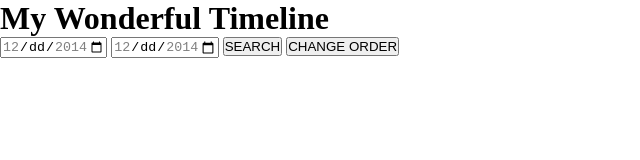
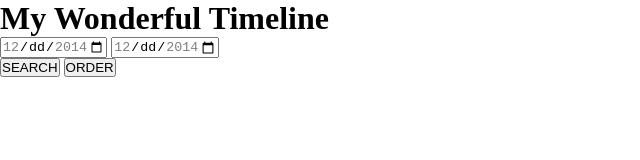
Before and after one commit to elmurie/wipitalia_exercise, a website built with webpack: page src/index.html in a window 1280 px wide. Shown: the whole page, without its empty margins (0-640 px from the left). Built offline with nearby package versions, Linux system fonts and the light colour scheme; no server answers.

Commit message:
html refactor

```diff
--- a/src/index.html
+++ b/src/index.html
@@ -7,15 +7,22 @@
     <title><%= htmlWebpackPlugin.options.title %></title>
 </head>
 <body>
-    <h1><%= htmlWebpackPlugin.options.myPageHeader %></h1>
-    <input type="date" name="startDate" id="startDateInput" min="2014-12-09" max="2014-12-21">
-    <input type="date" name="startDate" id="endDateInput" min="2014-12-09" max="2014-12-21">
-    <button id="search">SEARCH</button>
-    <button id="order">CHANGE ORDER</button>
+    <header>
+        <h1><%= htmlWebpackPlugin.options.myPageHeader %></h1>
+    </header>
+    <section class="inputs">
+        <div class="dates">
+            <input type="date" name="startDate" id="startDateInput" min="2014-12-09" max="2014-12-21">
+            <input type="date" name="startDate" id="endDateInput" min="2014-12-09" max="2014-12-21">
+        </div>
+        <div class="buttons">
+            <button id="search">SEARCH</button>
+            <button id="order">ORDER</button>
+        </div>
+        <div id="error"></div>
+    </section>
     <main>
-        <div id="error"></div>
         <div id="container"></div>
     </main>
-
 </body>
 </html>
```
Also changed, not shown: dist/index.html.
